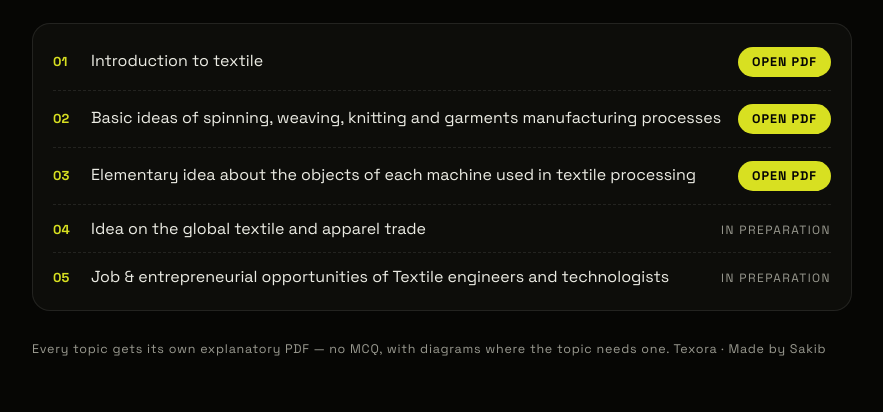
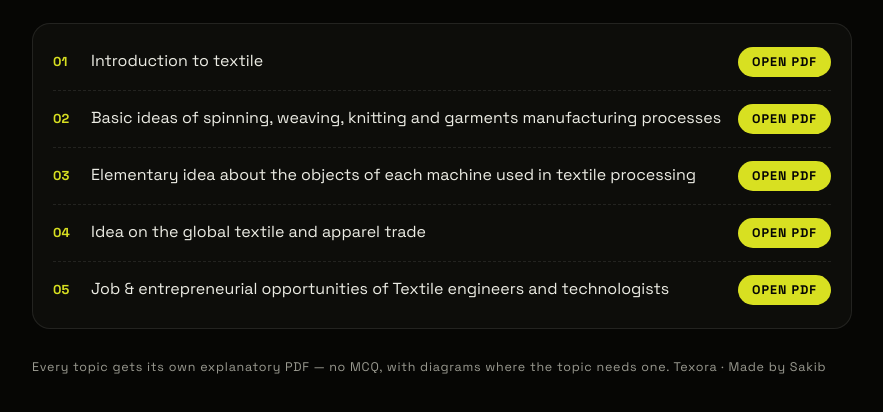
Before and after one commit to sakibhasan286116/texora, a plain HTML site: page courses/te-1109.html in a window 1280 px wide. Shown: the part 216-628 px from the top of the page, without its empty margins (198-1081 px from the left). Drawn offline with nearby package versions, Linux system fonts and the light colour scheme.

Commit message:
All five TE-1109 topic PDFs linked on the course page

```diff
--- a/courses/te-1109.html
+++ b/courses/te-1109.html
@@ -34,8 +34,8 @@ a.pdf{margin-left:auto;flex:none;background:var(--neon);color:#050505;font-weigh
 <div class="row"><span class="num">01</span><span class="ttl">Introduction to textile</span><a class="pdf" href="../notes/te-1109/introduction-to-textile.pdf" target="_blank" rel="noopener">Open PDF</a></div>
 <div class="row"><span class="num">02</span><span class="ttl">Basic ideas of spinning, weaving, knitting and garments manufacturing processes</span><a class="pdf" href="../notes/te-1109/basic-ideas-of-processes.pdf" target="_blank" rel="noopener">Open PDF</a></div>
 <div class="row"><span class="num">03</span><span class="ttl">Elementary idea about the objects of each machine used in textile processing</span><a class="pdf" href="../notes/te-1109/objects-of-machines.pdf" target="_blank" rel="noopener">Open PDF</a></div>
-<div class="row"><span class="num">04</span><span class="ttl">Idea on the global textile and apparel trade</span><span class="st">In preparation</span></div>
-<div class="row"><span class="num">05</span><span class="ttl">Job &amp; entrepreneurial opportunities of Textile engineers and technologists</span><span class="st">In preparation</span></div>
+<div class="row"><span class="num">04</span><span class="ttl">Idea on the global textile and apparel trade</span><a class="pdf" href="../notes/te-1109/global-textile-apparel-trade.pdf" target="_blank" rel="noopener">Open PDF</a></div>
+<div class="row"><span class="num">05</span><span class="ttl">Job &amp; entrepreneurial opportunities of Textile engineers and technologists</span><a class="pdf" href="../notes/te-1109/jobs-and-entrepreneurship.pdf" target="_blank" rel="noopener">Open PDF</a></div>
 
 </div>
 <p class="foot">Every topic gets its own explanatory PDF — no MCQ, with diagrams where the topic needs one. Texora · Made by Sakib</p>
```
